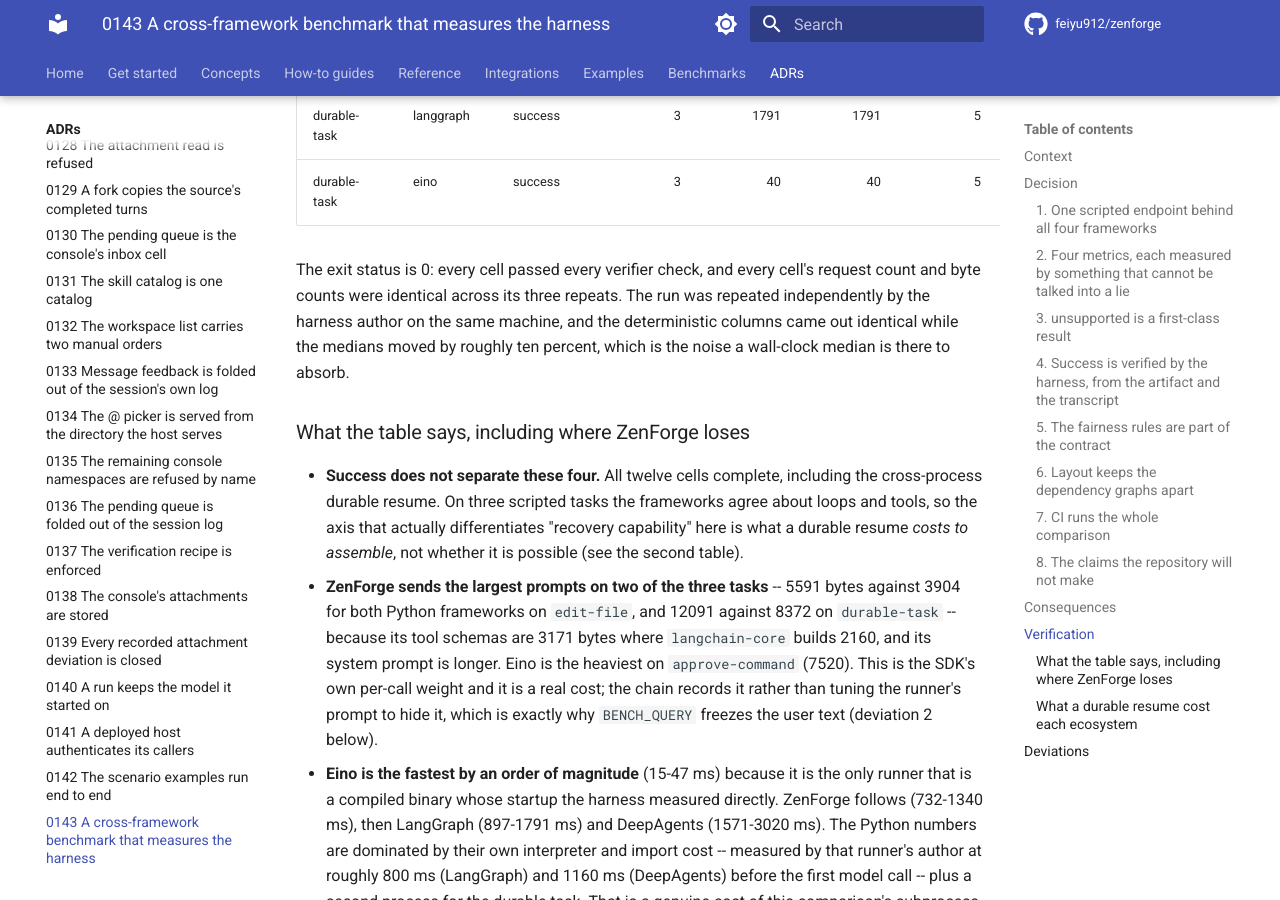
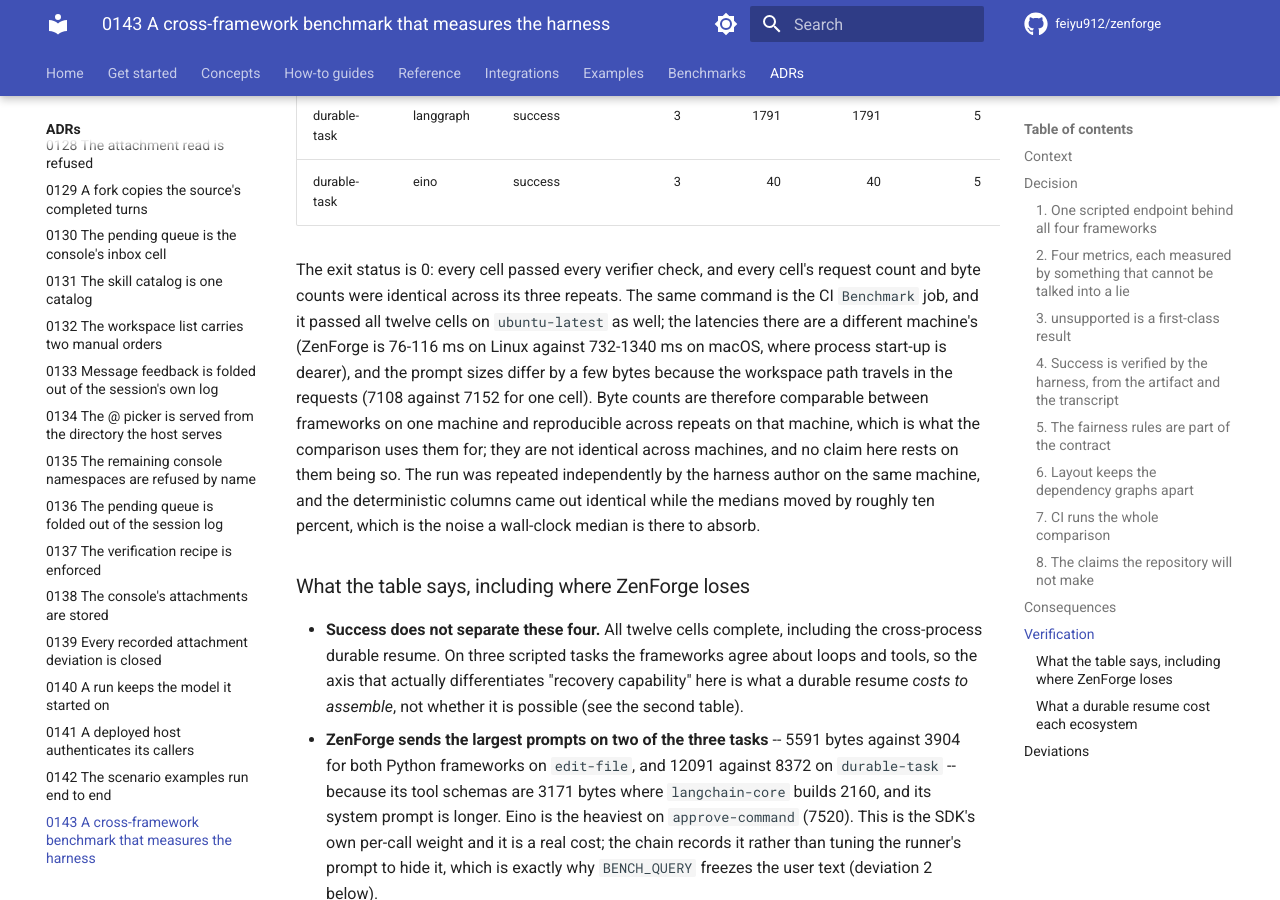
Before and after one commit to feiyu912/zenforge, an MkDocs documentation site: the page built from docs/adr/0143-the-cross-framework-benchmark.md, in a window 1280 px wide and 900 px high, scrolled down 4892 px. Built offline with MkDocs 1.6.1 and Material for MkDocs 9.7.7, drawn with Linux system fonts in a browser that asks for light colours; comment, search, counter and statistics services are not loaded; some of the changed text lies outside the part shown.

Commit message:
Record what the Linux run of the benchmark added
The CI `Benchmark` job passed all twelve cells on ubuntu-latest, so the
comparison is reproducible on a machine other than the one ADR 0143 quotes. Two
details that run exposed are now in the record rather than left for a reader to
trip over: the latencies are a different machine's (ZenForge is 76-116 ms on
Linux against 732-1340 ms on macOS, where process start-up costs more), and the
prompt sizes differ by a few bytes between machines because the workspace path
travels in every request (7108 against 7152 for one cell). The harness's
determinism rule is scoped the way those numbers allow -- within a cell's own
repeats -- and the ADR now says so, so nobody reads an absolute byte count as a
cross-machine constant.

```diff
--- a/docs/adr/0143-the-cross-framework-benchmark.md
+++ b/docs/adr/0143-the-cross-framework-benchmark.md
@@ -182,7 +182,15 @@
 | durable-task | eino | success | 3 | 40 | 40 | 5 | 11857 | 6270 | paused -> completed |
 
 The exit status is 0: every cell passed every verifier check, and every cell's
-request count and byte counts were identical across its three repeats. The run
+request count and byte counts were identical across its three repeats. The same
+command is the CI `Benchmark` job, and it passed all twelve cells on
+`ubuntu-latest` as well; the latencies there are a different machine's (ZenForge
+is 76-116 ms on Linux against 732-1340 ms on macOS, where process start-up is
+dearer), and the prompt sizes differ by a few bytes because the workspace path
+travels in the requests (7108 against 7152 for one cell). Byte counts are
+therefore comparable between frameworks on one machine and reproducible across
+repeats on that machine, which is what the comparison uses them for; they are not
+identical across machines, and no claim here rests on them being so. The run
 was repeated independently by the harness author on the same machine, and the
 deterministic columns came out identical while the medians moved by roughly ten
 percent, which is the noise a wall-clock median is there to absorb.
@@ -286,5 +294,13 @@
     chain edits that file anyway, and a wrong count on the front door is the same
     class of defect these chains exist to remove.
 
+11. **Prompt bytes are comparable per machine, not across machines.** Every
+    request carries the workspace path, so a Linux checkout of a different length
+    shifts the absolute count by a few bytes (7108 against 7152 for one CI cell).
+    The harness's determinism rule is scoped correctly -- it asserts that a cell's
+    bytes do not differ between *its own* repeats -- and the table above is
+    labelled with the machine it was taken on. A reader reproducing it elsewhere
+    should compare frameworks within their own run, not to these absolutes.
+
 Deliberately **not** done: this chain does not measure a real provider (see 5), it
 does not add more tasks, and it does not tune any runner to improve a number.
```
